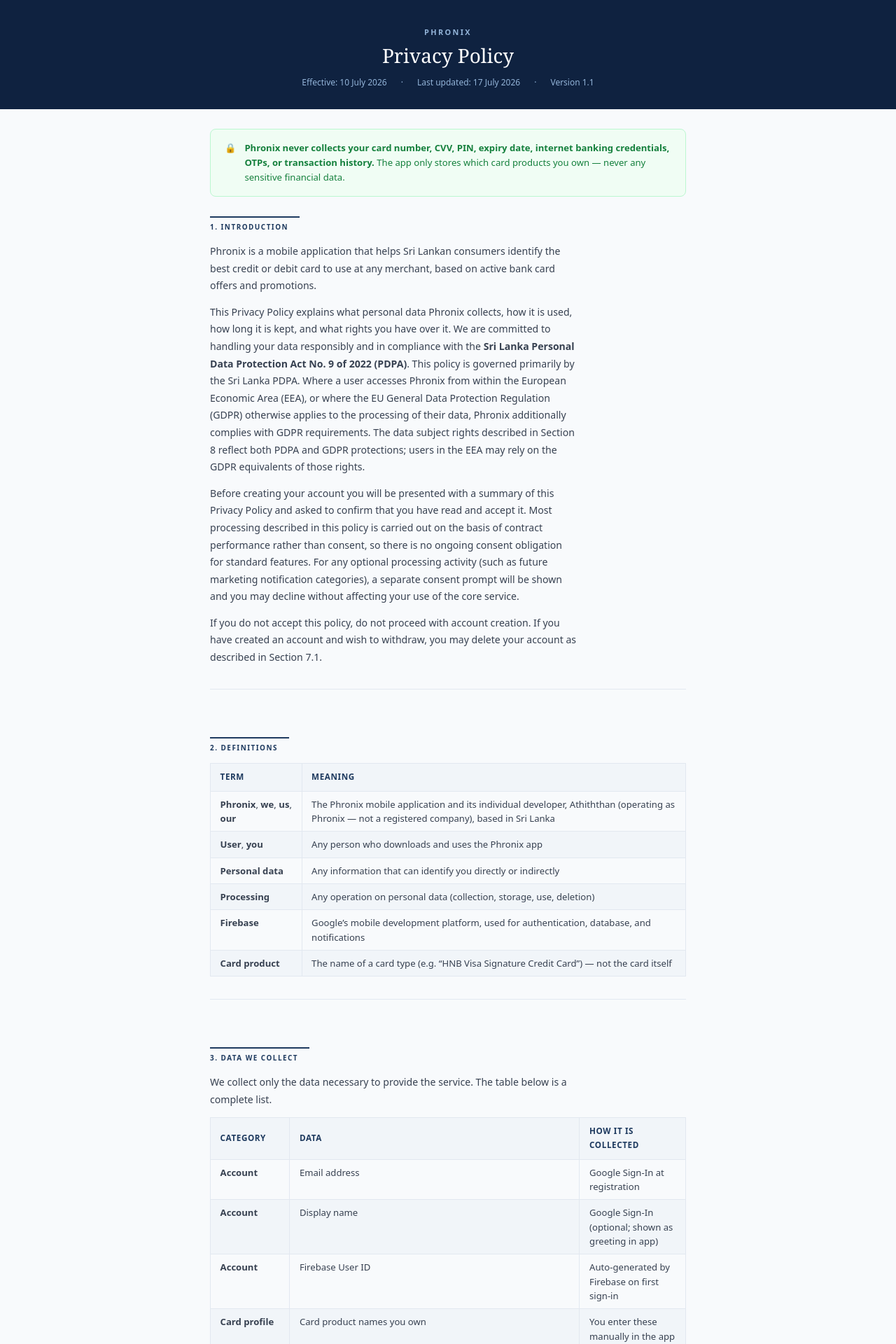
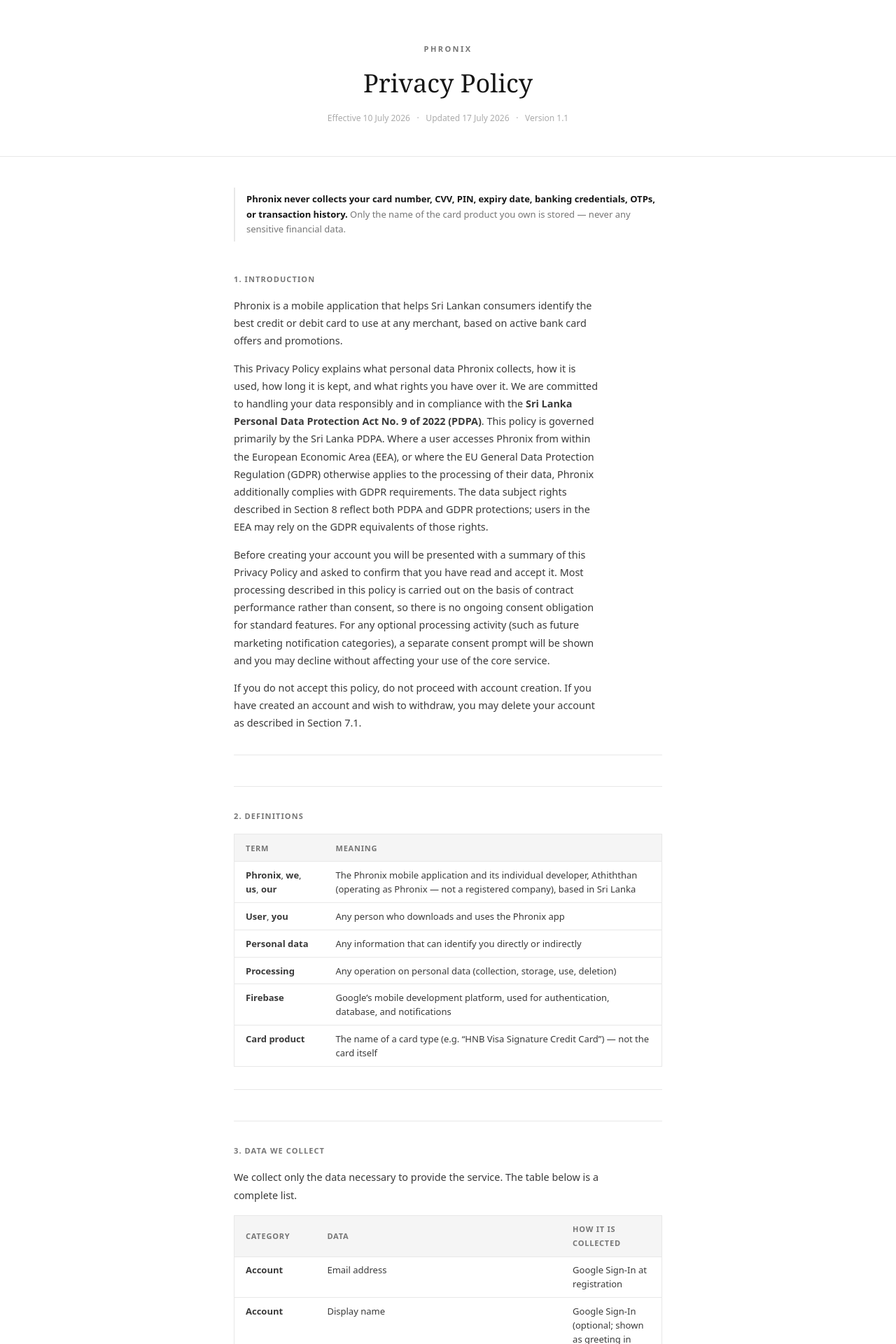
Before and after one commit to athiththan11/phronix-site, a Jekyll site: the page built from index.md, in a window 1280 px wide. Shown: the top 1920 px of the page at 70% size. Built offline with Jekyll 4.4.1, drawn with Linux system fonts in a browser that asks for light colours; some of the changed text lies outside the part shown.

Commit message:
style(privacy): redesign layout — elegant minimal, near-monochromatic
Removes the heavy navy header, green safety banner, and alternating
table row fills. Replaces with a clean document-style layout:

- Near-monochromatic palette: white/off-black/grays only; red badge
  retained as the single purposeful colour accent
- Header: white ground, Georgia serif title, tiny muted wordmark,
  hairline bottom border — no background fill
- Safety note: subtle left-border note, not a coloured banner box
- Section h2: 0.69rem uppercase muted label with top hairline rule
- Tables: clean outer border, muted uppercase headers, no alternating
  row fills, table-wrap overflow added via JS
- Contact box / disclaimer: left-border accent, no background fill
- Footer: hairline top border, faint muted text
- Full dark mode support via CSS custom properties

Co-Authored-By: Claude Sonnet 4.6 <noreply@anthropic.com>

```diff
--- a/_layouts/default.html
+++ b/_layouts/default.html
@@ -8,130 +8,161 @@
   <style>
     *, *::before, *::after { box-sizing: border-box; margin: 0; padding: 0; }
 
+    /* ── Tokens: light ── */
     :root {
-      --navy:   #0F2240;
-      --navy2:  #1E3A5F;
-      --blue:   #2563A8;
-      --body:   #374151;
-      --muted:  #6B7280;
-      --tint:   #F1F5F9;
-      --border: #E2E8F0;
-      --ground: #F8FAFC;
-      --white:  #FFFFFF;
-      --green:  #15803D;
-      --green-bg: #F0FDF4;
-      --green-border: #BBF7D0;
-      --red-bg: #FEE2E2;
-      --red:    #991B1B;
+      --bg:      #FFFFFF;
+      --text:    #161616;
+      --body:    #3A3A3A;
+      --muted:   #767676;
+      --faint:   #ABABAB;
+      --border:  #E8E8E8;
+      --surface: #F5F5F5;
+      --link:    #1D4ED8;
+      --never-text: #B91C1C;
+      --never-bg:   #FEF2F2;
     }
 
+    /* ── Tokens: dark (OS preference) ── */
+    @media (prefers-color-scheme: dark) {
+      :root {
+        --bg:      #111111;
+        --text:    #EBEBEB;
+        --body:    #C8C8C8;
+        --muted:   #888888;
+        --faint:   #555555;
+        --border:  #282828;
+        --surface: #1A1A1A;
+        --link:    #60A5FA;
+        --never-text: #F87171;
+        --never-bg:   #2D1515;
+      }
+    }
+
+    /* ── Tokens: explicit theme overrides ── */
+    :root[data-theme="light"] {
+      --bg:      #FFFFFF; --text:    #161616; --body:    #3A3A3A;
+      --muted:   #767676; --faint:   #ABABAB; --border:  #E8E8E8;
+      --surface: #F5F5F5; --link:    #1D4ED8;
+      --never-text: #B91C1C; --never-bg: #FEF2F2;
+    }
+
+    :root[data-theme="dark"] {
+      --bg:      #111111; --text:    #EBEBEB; --body:    #C8C8C8;
+      --muted:   #888888; --faint:   #555555; --border:  #282828;
+      --surface: #1A1A1A; --link:    #60A5FA;
+      --never-text: #F87171; --never-bg: #2D1515;
+    }
+
+    /* ── Base ── */
     html { scroll-behavior: smooth; }
 
     body {
+      background: var(--bg);
+      color: var(--body);
       font-family: system-ui, -apple-system, BlinkMacSystemFont, "Segoe UI", sans-serif;
-      background: var(--ground);
-      color: var(--body);
+      font-size: 15px;
       line-height: 1.75;
-      font-size: 15px;
+      -webkit-font-smoothing: antialiased;
     }
 
     /* ── Header ── */
     .site-header {
-      background: var(--navy);
-      padding: 2.25rem 1.5rem 1.75rem;
+      padding: 3.75rem 1.5rem 2.75rem;
       text-align: center;
+      border-bottom: 1px solid var(--border);
     }
-    .site-header-inner { max-width: 720px; margin: 0 auto; }
-    .site-wordmark {
-      font-size: .68rem;
-      font-weight: 800;
-      letter-spacing: .22em;
+
+    .site-header-inner { max-width: 660px; margin: 0 auto; }
+
+    .wordmark {
+      font-size: 0.6875rem;
+      font-weight: 700;
+      letter-spacing: 0.22em;
       text-transform: uppercase;
-      color: #93B4D8;
-      margin-bottom: .5rem;
+      color: var(--muted);
+      margin-bottom: 1.125rem;
     }
-    .site-doc-title {
-      font-family: Georgia, "Times New Roman", serif;
-      font-size: 1.75rem;
+
+    .doc-title {
+      font-family: Georgia, "Times New Roman", Times, serif;
+      font-size: clamp(1.65rem, 5vw, 2.25rem);
       font-weight: normal;
-      color: #fff;
+      color: var(--text);
       line-height: 1.2;
-      margin-bottom: .65rem;
+      margin-bottom: 1.125rem;
+      text-wrap: balance;
     }
-    .site-meta {
-      font-size: .75rem;
-      color: #93B4D8;
+
+    .doc-meta {
+      font-size: 0.75rem;
+      color: var(--faint);
       display: flex;
-      gap: 1.25rem;
       justify-content: center;
       flex-wrap: wrap;
     }
-    .site-meta span + span::before { content: "·"; margin-right: 1.25rem; }
 
-    /* ── Content wrapper ── */
+    .doc-meta .sep { margin: 0 0.6rem; }
+
+    /* ── Content ── */
     .content-wrap {
-      max-width: 720px;
+      max-width: 660px;
       margin: 0 auto;
-      padding: 0 1.25rem 5rem;
+      padding: 2.75rem 1.5rem 6rem;
     }
 
-    /* ── Safe banner ── */
-    .safe-banner {
-      display: flex;
-      gap: .75rem;
-      align-items: flex-start;
-      background: var(--green-bg);
-      border: 1.5px solid var(--green-border);
-      border-radius: 8px;
-      padding: 1rem 1.25rem;
-      margin: 1.75rem 0 0;
-      font-size: .82rem;
-      color: var(--green);
-      font-weight: 500;
-      line-height: 1.6;
+    /* ── Safety note ── */
+    .safe-note {
+      font-size: 0.8125rem;
+      color: var(--muted);
+      line-height: 1.65;
+      border-left: 2px solid var(--border);
+      padding: 0.375rem 0 0.375rem 1rem;
+      margin-bottom: 2.75rem;
     }
-    .safe-banner strong { font-weight: 700; }
 
-    /* ── Markdown content styles ── */
-    .md-body { padding-top: 1.75rem; }
+    .safe-note strong { color: var(--text); font-weight: 600; }
 
+    /* ── Markdown body ── */
     .md-body h2 {
-      font-size: .62rem;
-      font-weight: 800;
-      letter-spacing: .15em;
+      font-size: 0.6875rem;
+      font-weight: 600;
+      letter-spacing: 0.1em;
       text-transform: uppercase;
-      color: var(--navy2);
-      border-top: 2px solid var(--navy2);
-      padding-top: .3rem;
-      padding-right: 1rem;
-      display: inline-block;
-      margin-top: 2.25rem;
-      margin-bottom: .85rem;
+      color: var(--muted);
+      border-top: 1px solid var(--border);
+      padding-top: 2rem;
+      margin-top: 2.75rem;
+      margin-bottom: 1rem;
+      display: block;
     }
-    .md-body h2:first-child { margin-top: 0; }
+
+    .md-body h2:first-child { margin-top: 0; padding-top: 0; border-top: none; }
 
     .md-body h3 {
-      font-size: .9rem;
-      font-weight: 700;
-      color: var(--navy);
-      margin-top: 1.25rem;
-      margin-bottom: .35rem;
+      font-size: 0.875rem;
+      font-weight: 600;
+      color: var(--text);
+      margin-top: 1.5rem;
+      margin-bottom: 0.375rem;
     }
 
     .md-body p {
-      font-size: .88rem;
-      margin-bottom: .8rem;
-      max-width: 65ch;
+      font-size: 0.9rem;
+      color: var(--body);
+      margin-bottom: 0.875rem;
+      max-width: 64ch;
     }
 
-    .md-body ul, .md-body ol {
-      font-size: .88rem;
-      padding-left: 1.4rem;
-      margin-bottom: .8rem;
+    .md-body ul,
+    .md-body ol {
+      font-size: 0.9rem;
+      color: var(--body);
+      padding-left: 1.375rem;
+      margin-bottom: 0.875rem;
       display: flex;
       flex-direction: column;
-      gap: .3rem;
-      max-width: 65ch;
+      gap: 0.3rem;
+      max-width: 64ch;
     }
 
     .md-body hr {
@@ -140,97 +171,115 @@
       margin: 2rem 0;
     }
 
-    .md-body a { color: var(--blue); }
+    .md-body a { color: var(--link); text-decoration: none; }
     .md-body a:hover { text-decoration: underline; }
+    .md-body a:focus-visible { outline: 2px solid var(--link); outline-offset: 2px; }
 
-    .md-body strong { font-weight: 700; }
+    .md-body strong { font-weight: 600; }
     .md-body em { font-style: italic; }
 
     /* ── Tables ── */
-    .md-body .table-wrap { overflow-x: auto; margin: .9rem 0; }
+    .table-wrap {
+      overflow-x: auto;
+      margin: 1rem 0 0.875rem;
+      border: 1px solid var(--border);
+    }
+
     .md-body table {
       width: 100%;
       border-collapse: collapse;
-      font-size: .82rem;
+      font-size: 0.8125rem;
     }
+
     .md-body th {
-      background: var(--tint);
-      font-weight: 700;
+      background: var(--surface);
+      font-weight: 600;
       text-align: left;
-      padding: .55rem .85rem;
-      border: 1px solid var(--border);
-      color: var(--navy2);
-      font-size: .73rem;
-      letter-spacing: .05em;
+      font-size: 0.6875rem;
+      letter-spacing: 0.07em;
       text-transform: uppercase;
+      color: var(--muted);
+      padding: 0.6rem 1rem;
+      border-bottom: 1px solid var(--border);
     }
+
     .md-body td {
-      padding: .5rem .85rem;
-      border: 1px solid var(--border);
+      padding: 0.55rem 1rem;
       vertical-align: top;
       line-height: 1.55;
+      border-bottom: 1px solid var(--border);
+      color: var(--body);
     }
-    .md-body tr:nth-child(even) td { background: var(--tint); }
 
-    /* badges rendered from HTML inside MD */
-    .md-body .never { display:inline-block; background:var(--red-bg); color:var(--red); font-size:.68rem; font-weight:700; padding:.1rem .5rem; border-radius:3px; }
+    .md-body tr:last-child td { border-bottom: none; }
+
+    /* ── Never badge ── */
+    .md-body .never {
+      display: inline-block;
+      background: var(--never-bg);
+      color: var(--never-text);
+      font-size: 0.6875rem;
+      font-weight: 600;
+      letter-spacing: 0.04em;
+      padding: 0.15rem 0.45rem;
+    }
 
     /* ── Contact box ── */
     .md-body .contact-box {
-      background: var(--tint);
-      border: 1px solid var(--border);
-      border-radius: 8px;
-      padding: 1rem 1.25rem;
-      font-size: .85rem;
-      line-height: 1.75;
-      margin-top: .5rem;
+      border-left: 2px solid var(--border);
+      padding: 0.375rem 0 0.375rem 1.125rem;
+      font-size: 0.875rem;
+      line-height: 1.85;
+      color: var(--body);
+      margin-top: 0.5rem;
     }
 
     /* ── Disclaimer ── */
     .md-body .disclaimer {
-      font-size: .78rem;
+      font-size: 0.75rem;
       color: var(--muted);
-      background: var(--white);
-      border: 1px solid var(--border);
-      border-left: 3px solid var(--border);
-      border-radius: 0 6px 6px 0;
-      padding: .75rem 1rem;
-      margin-top: 1rem;
-      line-height: 1.6;
+      line-height: 1.65;
+      border-top: 1px solid var(--border);
+      padding-top: 0.875rem;
+      margin-top: 1.25rem;
     }
 
     /* ── Footer ── */
     .site-footer {
-      background: var(--navy);
-      color: #93B4D8;
+      border-top: 1px solid var(--border);
       text-align: center;
-      font-size: .73rem;
-      padding: 1.25rem;
-      line-height: 1.7;
+      font-size: 0.6875rem;
+      color: var(--faint);
+      letter-spacing: 0.06em;
+      padding: 2rem 1.5rem;
     }
 
-    @media (max-width: 480px) { .site-doc-title { font-size: 1.35rem; } }
+    @media (max-width: 480px) {
+      .site-header { padding: 2.75rem 1.25rem 2rem; }
+      .content-wrap { padding: 2rem 1.25rem 5rem; }
+    }
+
+    @media (prefers-reduced-motion: reduce) { html { scroll-behavior: auto; } }
   </style>
 </head>
 <body>
 
 <header class="site-header">
   <div class="site-header-inner">
-    <div class="site-wordmark">Phronix</div>
-    <h1 class="site-doc-title">{{ page.title | default: "Privacy Policy" }}</h1>
-    <div class="site-meta">
-      <span>Effective: {{ page.effective_date | default: "10 July 2026" }}</span>
-      <span>Last updated: {{ page.updated_date | default: "10 July 2026" }}</span>
-      <span>Version {{ page.version | default: "1.0" }}</span>
-    </div>
+    <p class="wordmark">Phronix</p>
+    <h1 class="doc-title">{{ page.title | default: "Privacy Policy" }}</h1>
+    <p class="doc-meta">
+      <span>Effective {{ page.effective_date | default: "10 July 2026" }}</span>
+      <span class="sep">&middot;</span>
+      <span>Updated {{ page.updated_date | default: "17 July 2026" }}</span>
+      <span class="sep">&middot;</span>
+      <span>Version {{ page.version | default: "1.1" }}</span>
+    </p>
   </div>
 </header>
 
 <div class="content-wrap">
-  <div class="safe-banner">
-    <span>🔒</span>
-    <div><strong>Phronix never collects your card number, CVV, PIN, expiry date, internet banking credentials, OTPs, or transaction history.</strong> The app only stores which card products you own — never any sensitive financial data.</div>
-  </div>
+  <p class="safe-note"><strong>Phronix never collects your card number, CVV, PIN, expiry date, banking credentials, OTPs, or transaction history.</strong> Only the name of the card product you own is stored &mdash; never any sensitive financial data.</p>
 
   <div class="md-body">
     {{ content }}
```
Also changed, not shown: other parts of _layouts/default.html (+10 -2 lines).
